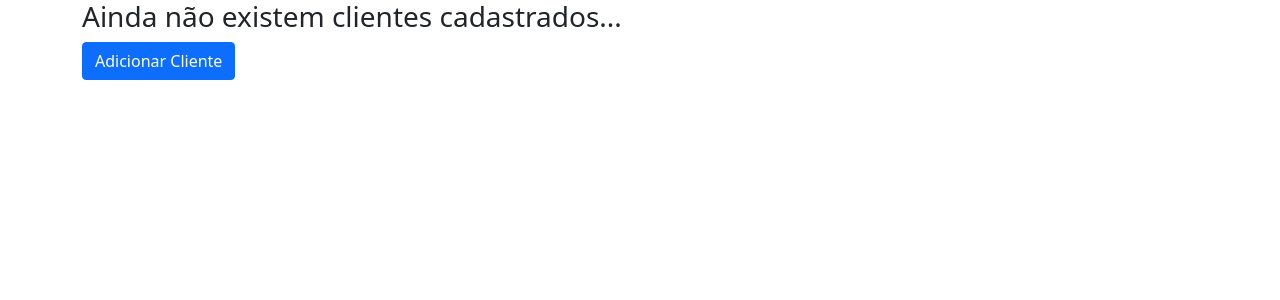
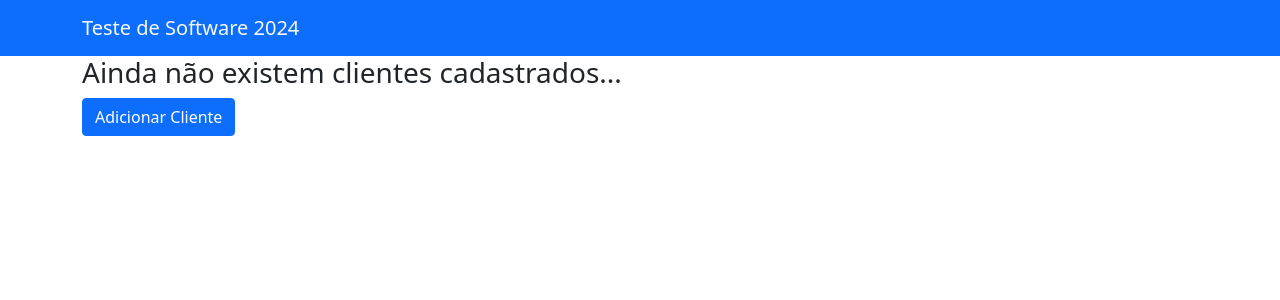
Before and after one commit to NinjaBitroom/teste_de_software_2024_1, a Flask app: page / in a window 1280 px wide. Shown: the top 300 px of the page. Run offline with Flask 3, Linux system fonts and the light colour scheme; parts of the project's set-up code (start-up, migrations or seed data) failed here and were passed over.

Commit message:
Adicione um header no base.html

```diff
--- a/templates/base.html
+++ b/templates/base.html
@@ -1,45 +1,37 @@
 <!DOCTYPE html> <!-- Declaração que este documento é um HTML5 -->
-
 <html lang="pt"> <!-- Abertura da tag html, com atributo lang definindo o idioma da página como português -->
-
 <head> <!-- Abertura da tag head, onde ficam metadados e links para estilos e scripts -->
-
     <meta charset='utf-8'>
     <!-- Define a codificação de caracteres para o documento, aqui é usado o conjunto de caracteres universal UTF-8 -->
-
     <meta name='viewport' content='width=device-width, initial-scale=1'>
     <!-- Define a viewport para tornar a página responsiva.
          O valor 'width=device-width' define a largura da viewport para a largura do dispositivo.
          O valor 'initial-scale=1' define o nível de zoom inicial quando a página é carregada pelo navegador. -->
-
     <link href="{{ url_for('static', filename='css/bootstrap.min.css') }}" rel="stylesheet">
     <!-- Importa o arquivo CSS do Bootstrap, a partir da pasta estática do projeto.
          O método url_for gera uma URL para uma rota estática, neste caso o arquivo de estilo CSS do Bootstrap -->
-
     <!-- Importa a biblioteca jQuery, necessária para o funcionamento de vários componentes do Bootstrap e também para a lógica de exibição das mensagens -->
     <!--<script src="https://ajax.googleapis.com/ajax/libs/jquery/3.5.1/jquery.min.js"></script> -->
-
     {% block head %}{% endblock %}
     <!-- Bloco reservado para que templates filhos possam adicionar
          conteúdo dentro da tag head.
          É útil para adicionar estilos CSS ou scripts JavaScript específicos para cada página. -->
-
 </head> <!-- Fim da tag head -->
-
 <body> <!-- Abertura da tag body, onde fica o conteúdo da página -->
-
+<header class="navbar navbar-expand-lg bg-primary">
+    <nav class="container">
+        <a class="navbar-brand link-light" href="{{ url_for('root.index') }}">Teste de Software 2024</a>
+    </nav>
+</header>
 <div class='container'>
     <!-- Abertura de uma div com a classe 'container' do Bootstrap.
          Esta classe é um componente do Bootstrap que centraliza o conteúdo da página e aplica margens automáticas. -->
-
     {% block body %}{% endblock %}
     <!-- Bloco reservado para que templates filhos possam
          adicionar conteúdo dentro da tag body.
          Em outras palavras, é onde o conteúdo principal de cada página deve ser inserido. -->
-
 </div> <!-- Fim da div container -->
 {% block script %}
 {% endblock script %}
 </body> <!-- Fim da tag body -->
-
 </html> <!-- Fim da tag html -->
```
